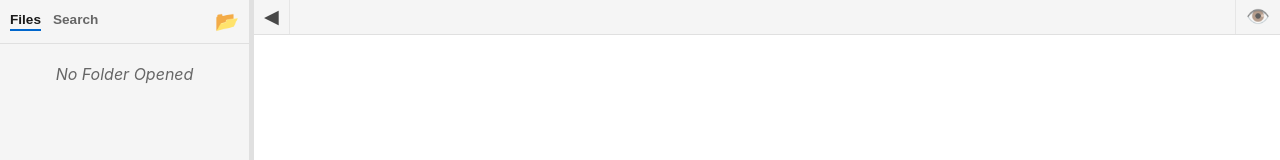
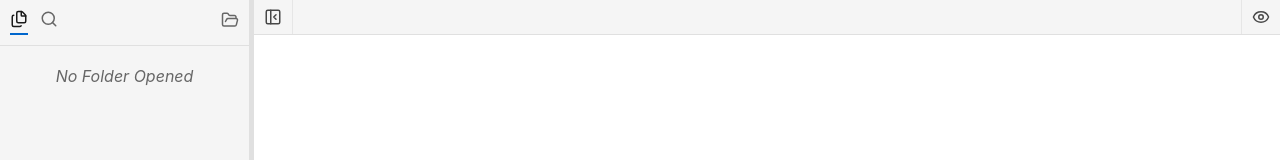
Before and after one commit to PlatoArete/markspace, a SvelteKit app: page / in a window 1280 px wide. Shown: the top 160 px of the page. Built offline with nearby package versions, Linux system fonts and the light colour scheme.

Commit message:
feat: Implement core editor UI with sidebar, tab bar, editor, command palette, and basic file operations.

```diff
--- a/package.json
+++ b/package.json
@@ -24,6 +24,7 @@
     "@tauri-apps/plugin-fs": "^2.4.4",
     "@tauri-apps/plugin-opener": "^2",
     "dexie": "^4.2.1",
+    "lucide-svelte": "^0.562.0",
     "zustand": "^5.0.9"
   },
   "devDependencies": {
--- a/src/components/Editor/SearchPanel.svelte
+++ b/src/components/Editor/SearchPanel.svelte
@@ -1,5 +1,13 @@
 <script lang="ts">
     import { createEventDispatcher, onMount } from "svelte";
+    import { fly } from "svelte/transition";
+    import {
+        ArrowUp,
+        ArrowDown,
+        X,
+        ChevronRight,
+        ChevronDown,
+    } from "lucide-svelte";
     import { EditorView } from "@codemirror/view";
     import {
         findNext,
@@ -31,11 +39,16 @@
             searchText = defaultSearch;
         }
         // Open the search panel state to activate highlighting
-        view.dispatch({ effects: openSearchPanel.of(null) });
+        // openSearchPanel is a Command: (view) => boolean
+        if (view) openSearchPanel(view);
+
         updateSearch();
     });
 
     $: if (view && visible) {
+        // Ensure panel is marked 'open' in CM state when we become visible
+        // This ensures the search extension logic (like highlighting) is active
+        openSearchPanel(view);
         updateSearch();
     } else if (view && !visible) {
         // Clear search when closed? Optional.
@@ -147,7 +160,7 @@
 
     function close() {
         // Close the search panel state
-        view.dispatch({ effects: closeSearchPanel.of(null) });
+        if (view) closeSearchPanel(view);
         dispatch("close");
         view.focus();
     }
@@ -180,6 +193,7 @@
         aria-label="Find and Replace"
         on:keydown={handleKeydown}
         tabindex="-1"
+        transition:fly={{ y: -10, duration: 150 }}
     >
         <div class="row top-row">
             <div class="input-wrapper">
@@ -223,15 +237,24 @@
                 </div>
             </div>
             <div class="nav-buttons">
-                <button on:click={handlePrev} title="Previous Match">↑</button>
-                <button on:click={handleNext} title="Next Match">↓</button>
-                <button on:click={close} title="Close">×</button>
+                <button on:click={handlePrev} title="Previous Match"
+                    ><ArrowUp size={16} /></button
+                >
+                <button on:click={handleNext} title="Next Match"
+                    ><ArrowDown size={16} /></button
+                >
+                <button on:click={close} title="Close"><X size={16} /></button>
             </div>
         </div>
 
         <div class="row toggle-row">
             <button class="toggle-replace" on:click={toggleReplace}>
-                {replaceMode ? "▼" : "▶"} Replace
+                {#if replaceMode}
+                    <ChevronDown size={14} />
+                {:else}
+                    <ChevronRight size={14} />
+                {/if}
+                <span style="margin-left: 4px;">Replace</span>
             </button>
         </div>
 
--- a/src/components/Sidebar/FileTree.svelte
+++ b/src/components/Sidebar/FileTree.svelte
@@ -2,6 +2,7 @@
     import { workspaceStore, actions } from "$lib/workspace/state";
     import { fs } from "$lib/fs";
     import TreeNode from "./TreeNode.svelte";
+    import { FilePlus, FolderPlus } from "lucide-svelte";
     import type { Entry } from "$lib/fs/interface";
 
     export let dirtyPaths: Set<string> = new Set();
@@ -82,14 +83,14 @@
                     title="New File"
                     on:click={() => dispatch("newfile", $workspaceStore.root)}
                 >
-                    📝
+                    <FilePlus size={16} />
                 </button>
                 <button
                     class="action-btn"
                     title="New Folder"
                     on:click={() => dispatch("newfolder", $workspaceStore.root)}
                 >
-                    📁
+                    <FolderPlus size={16} />
                 </button>
             </div>
         </div>
--- a/src/components/Sidebar/Sidebar.svelte
+++ b/src/components/Sidebar/Sidebar.svelte
@@ -4,6 +4,7 @@
     import { loadConfig } from "$lib/workspace/config";
     import FileTree from "./FileTree.svelte";
     import SidebarSearch from "./SidebarSearch.svelte"; // We'll create this next
+    import { Files, Search, FolderOpen } from "lucide-svelte";
 
     import ContextMenu from "../ContextMenu/ContextMenu.svelte";
     import Modal from "../UI/Modal.svelte";
@@ -208,20 +209,22 @@
             <button
                 class:active={activeTab === "files"}
                 on:click={() => (activeTab = "files")}
+                title="Explorer"
             >
-                Files
+                <Files size={18} />
             </button>
             <button
                 class:active={activeTab === "search"}
                 on:click={() => (activeTab = "search")}
+                title="Search"
             >
-                Search
+                <Search size={18} />
             </button>
         </div>
         {#if activeTab === "files"}
-            <button on:click={openFolder} class="icon-btn" title="Open Folder"
-                >📂</button
-            >
+            <button on:click={openFolder} class="icon-btn" title="Open Folder">
+                <FolderOpen size={18} />
+            </button>
         {/if}
     </div>
 
@@ -271,9 +274,20 @@
         background: var(--bg-secondary);
         height: 100%;
         overflow: hidden;
+        transition:
+            width 0.2s cubic-bezier(0.25, 1, 0.5, 1),
+            min-width 0.2s cubic-bezier(0.25, 1, 0.5, 1);
+        /* Will-change for performance optimization if needed, but width usually fine */
+    }
+    .sidebar.no-transition {
+        transition: none !important;
     }
     .sidebar.hidden {
-        display: none;
+        /* display: none;  <-- Old way */
+        width: 0 !important;
+        min-width: 0 !important;
+        border-right: none;
+        white-space: nowrap; /* Prevent text wrapping mess during shrink */
     }
     .sidebar-header {
         padding: 10px;
--- a/src/components/Sidebar/TreeNode.svelte
+++ b/src/components/Sidebar/TreeNode.svelte
@@ -3,6 +3,7 @@
     import type { Entry } from "$lib/fs/interface";
     import { fs } from "$lib/fs";
     import { createEventDispatcher } from "svelte";
+    import { Folder, FolderOpen, FileText } from "lucide-svelte";
 
     export let entry: Entry;
     export let depth: number = 0;
@@ -64,9 +65,13 @@
 >
     <span class="icon">
         {#if entry.type === "directory"}
-            {expanded ? "📂" : "📁"}
+            {#if expanded}
+                <FolderOpen size={16} />
+            {:else}
+                <Folder size={16} />
+            {/if}
         {:else}
-            📄
+            <FileText size={16} />
         {/if}
     </span>
     <span class="name">{entry.name}</span>
--- a/src/components/TabBar/Tab.svelte
+++ b/src/components/TabBar/Tab.svelte
@@ -1,6 +1,7 @@
 <script lang="ts">
     import type { OpenFile } from "$lib/workspace/state";
     import { createEventDispatcher } from "svelte";
+    import { X } from "lucide-svelte";
 
     export let file: OpenFile;
     export let active: boolean = false;
@@ -76,9 +77,10 @@
     {#if file.content !== file.savedContent}
         <span class="dot">●</span>
     {/if}
-    <button class="close" on:click={close} title="Close Tab" type="button"
-        >×</button
-    >
+
+    <button class="close" on:click={close} title="Close Tab" type="button">
+        <X size={14} />
+    </button>
 </div>
 
 <style>
--- a/src/components/TabBar/TabBar.svelte
+++ b/src/components/TabBar/TabBar.svelte
@@ -1,6 +1,7 @@
 <script lang="ts">
     import { workspaceStore, actions } from "$lib/workspace/state";
     import Tab from "./Tab.svelte";
+    import { PanelLeft, Eye, FileText, PanelLeftClose } from "lucide-svelte";
     import ContextMenu from "../ContextMenu/ContextMenu.svelte";
     import Modal from "../UI/Modal.svelte";
 
@@ -145,7 +146,11 @@
         on:click={toggleSidebar}
         title="Toggle Sidebar"
     >
-        {$workspaceStore.sidebarVisible ? "◀" : "▶"}
+        {#if $workspaceStore.sidebarVisible}
+            <PanelLeftClose size={18} />
+        {:else}
+            <PanelLeft size={18} />
+        {/if}
     </button>
 
     <!-- Scrolled container for tabs -->
@@ -181,7 +186,11 @@
         on:click={toggleLivePreview}
         title="Toggle Live Preview"
     >
-        {$workspaceStore.livePreviewEnabled ? "👁️" : "📝"}
+        {#if $workspaceStore.livePreviewEnabled}
+            <Eye size={18} />
+        {:else}
+            <FileText size={18} />
+        {/if}
     </button>
 </div>
 
--- a/src/lib/editor/theme.ts
+++ b/src/lib/editor/theme.ts
@@ -9,7 +9,8 @@ export const editorTheme = EditorView.theme({
     },
     ".cm-content": {
         caretColor: "var(--accent)",
-        fontFamily: "'JetBrains Mono', 'Fira Code', Consolas, monospace" // Better font?
+        fontFamily: "'JetBrains Mono', 'Fira Code', Consolas, monospace",
+        padding: "4px 0"
     },
     ".cm-cursor, .cm-dropCursor": {
         borderLeftColor: "var(--accent)"
--- a/src/routes/+page.svelte
+++ b/src/routes/+page.svelte
@@ -254,6 +254,7 @@
   <Sidebar
     width={$workspaceStore.sidebarWidth}
     visible={$workspaceStore.sidebarVisible}
+    {isResizing}
   />
 
   <!-- svelte-ignore a11y-no-static-element-interactions -->
```
Also changed, not shown: 1 other file (tests, documents, lock files or other folders).
